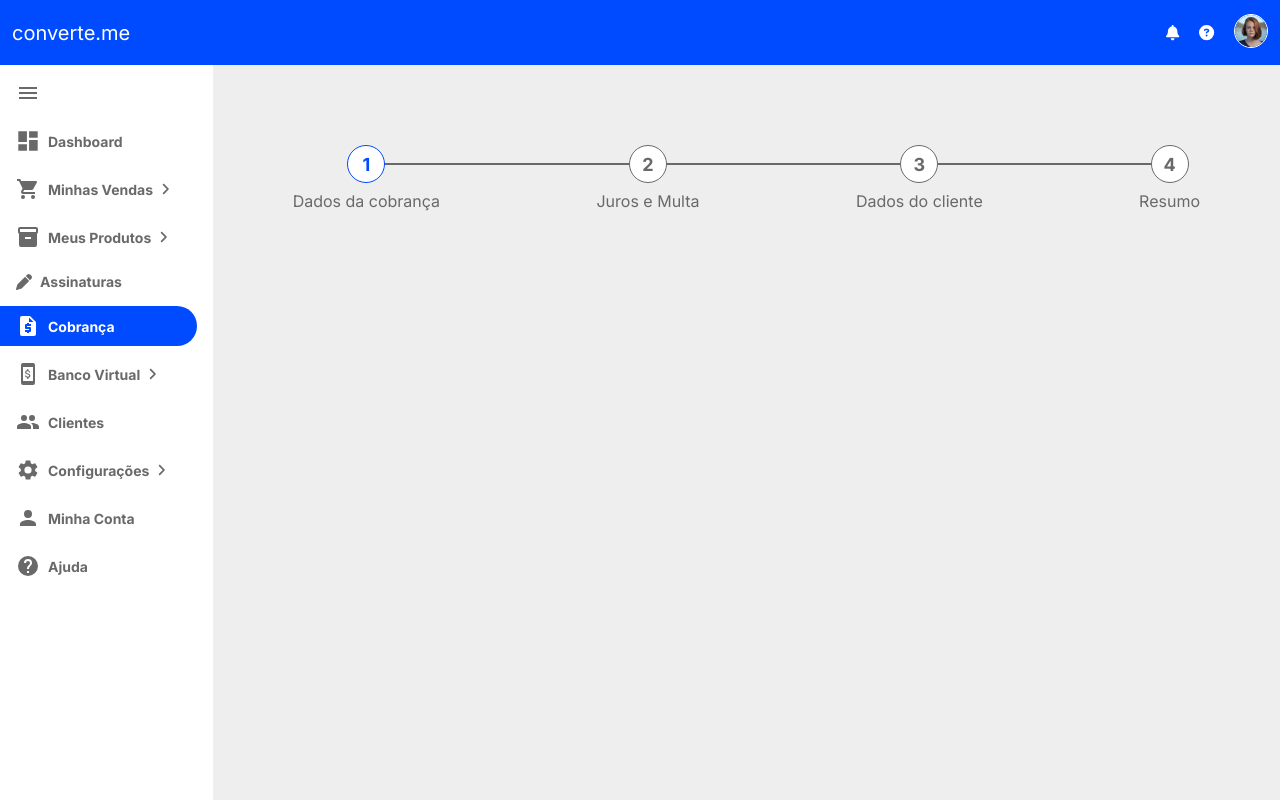
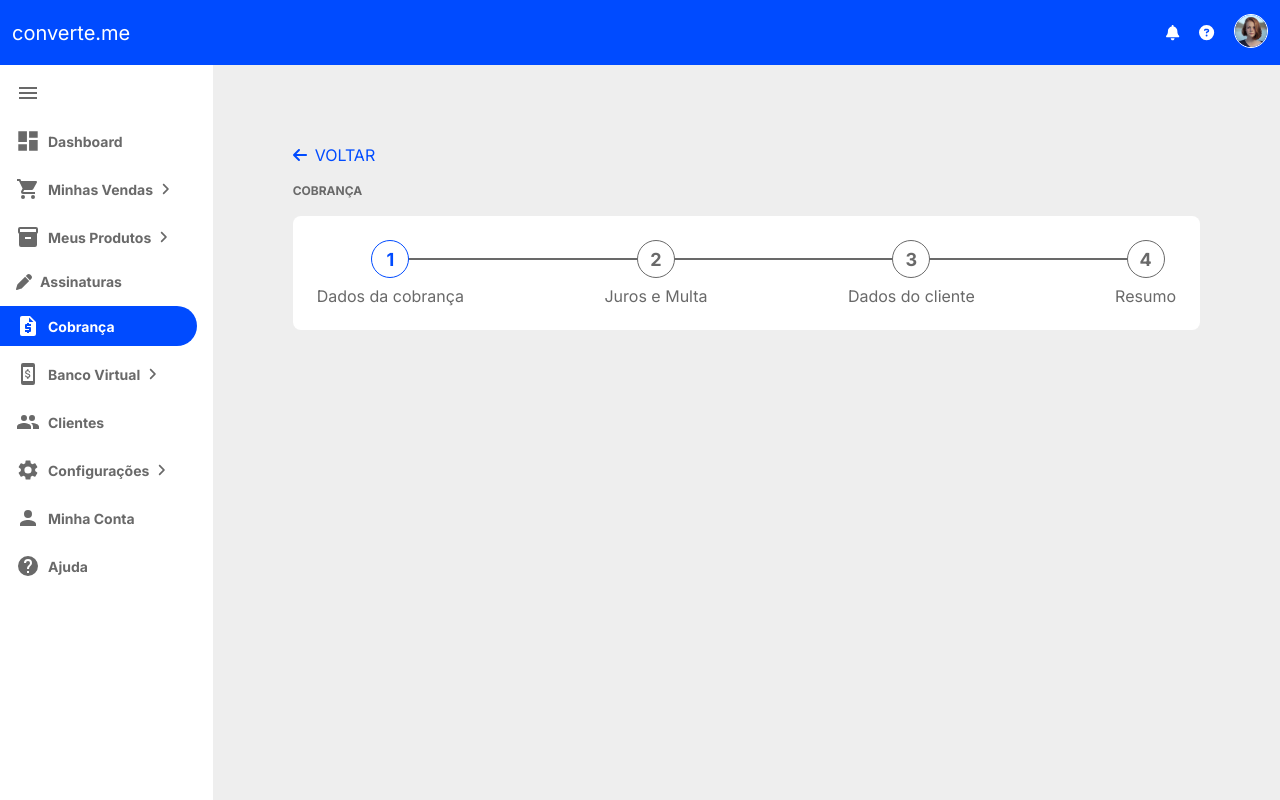
Before and after one commit to oliveirarod/converteme-test, a React (Create React App) app: page / in a window 1280 px wide. Built offline with nearby package versions, Linux system fonts and the light colour scheme.

Commit message:
Cria componente de informações padrões das páginas

```diff
--- a/src/components/Navbar/Navbar.tsx
+++ b/src/components/Navbar/Navbar.tsx
@@ -1,8 +1,9 @@
+// Styles
 import { NavbarContainer } from "./NavbarStyle";
 
+// Icons/Images
 import { FontAwesomeIcon } from '@fortawesome/react-fontawesome';
 import { faBell, faCircleQuestion } from '@fortawesome/free-solid-svg-icons';
-
 import profileImage from '../../assets/mock-profile-image.jpg';
 
 const Navbar = () => {
--- /dev/null
+++ b/src/components/PageContent/PageContent.tsx
@@ -0,0 +1,32 @@
+import { ReactNode } from "react";
+
+// Icons
+import { FontAwesomeIcon } from "@fortawesome/react-fontawesome";
+import { faArrowLeft } from "@fortawesome/free-solid-svg-icons";
+
+// Styles
+import { PageContainer } from "./PageContentStyle";
+
+interface PageContentProps {
+  children: ReactNode;
+  pageName: string;
+}
+
+const PageContent = ({ children, pageName }: PageContentProps) => {
+  return (
+    <PageContainer>
+      <div className="return-button">
+        <FontAwesomeIcon icon={faArrowLeft} />
+        <span>VOLTAR</span>
+      </div>
+
+      <div className="page-name">
+        <span>{pageName.toUpperCase()}</span>
+      </div>
+
+      <div className="page-content-bg">{children}</div>
+    </PageContainer>
+  );
+};
+
+export default PageContent;
--- /dev/null
+++ b/src/components/PageContent/PageContentStyle.ts
@@ -0,0 +1,27 @@
+import styled from "styled-components";
+
+export const PageContainer = styled.div`
+	width: 100%;
+
+  .return-button {
+    color: var(--primary-color);
+		cursor: pointer;
+
+		span {
+			margin-left: 0.5rem;
+		}
+  }
+
+	.page-name {
+		margin: 1.125rem 0;
+		color: var(--grey-color);
+		font-size: 0.75rem;
+		font-weight: bold;
+	}
+
+	.page-content-bg {
+		background: var(--white);
+		border-radius: 0.5rem;
+		padding: 1.5rem;
+	}
+`;
--- a/src/components/Sidebar/Sidebar.tsx
+++ b/src/components/Sidebar/Sidebar.tsx
@@ -1,10 +1,12 @@
+// Models
 import { Menu } from "../../models/Menu";
+
+// Styles
 import { SidebarContainer } from "./SidebarStyle";
 
 // Icons
 import { FontAwesomeIcon } from "@fortawesome/react-fontawesome";
 import { faAngleRight, faPen } from "@fortawesome/free-solid-svg-icons";
-
 import menuIcon from "../../assets/icons/menu-icon.svg";
 import dashboardIcon from "../../assets/icons/dashboard-icon.svg";
 import shoppingCartIcon from "../../assets/icons/shopping-cart-icon.svg";
--- a/src/components/Stepper/Stepper.tsx
+++ b/src/components/Stepper/Stepper.tsx
@@ -1,5 +1,10 @@
+// Hooks
 import { useState } from "react";
+
+// Styles
 import { Circles, Connections, StepperContainer } from "./StepperStyle";
+
+// Models
 import { Step } from "../../models/Step";
 
 type Props = {
--- a/src/pages/Charges.tsx
+++ b/src/pages/Charges.tsx
@@ -1,4 +1,5 @@
 // Components
+import PageContent from "../components/PageContent/PageContent";
 import Stepper from "../components/Stepper/Stepper";
 
 // Models
@@ -17,7 +18,9 @@ const Charges = () => {
 
   return (
     <ChargeContainer>
-      <Stepper steps={steps} />
+      <PageContent pageName="Cobrança">
+        <Stepper steps={steps} />
+      </PageContent>
     </ChargeContainer>
   );
 };
--- a/src/pages/ChargesStyle.ts
+++ b/src/pages/ChargesStyle.ts
@@ -3,5 +3,6 @@ import styled from 'styled-components';
 export const ChargeContainer = styled.div`
 	width: 100%;
 	padding: 5rem;
-
+	display: flex;
+	flex-direction: column;
 `;
```
